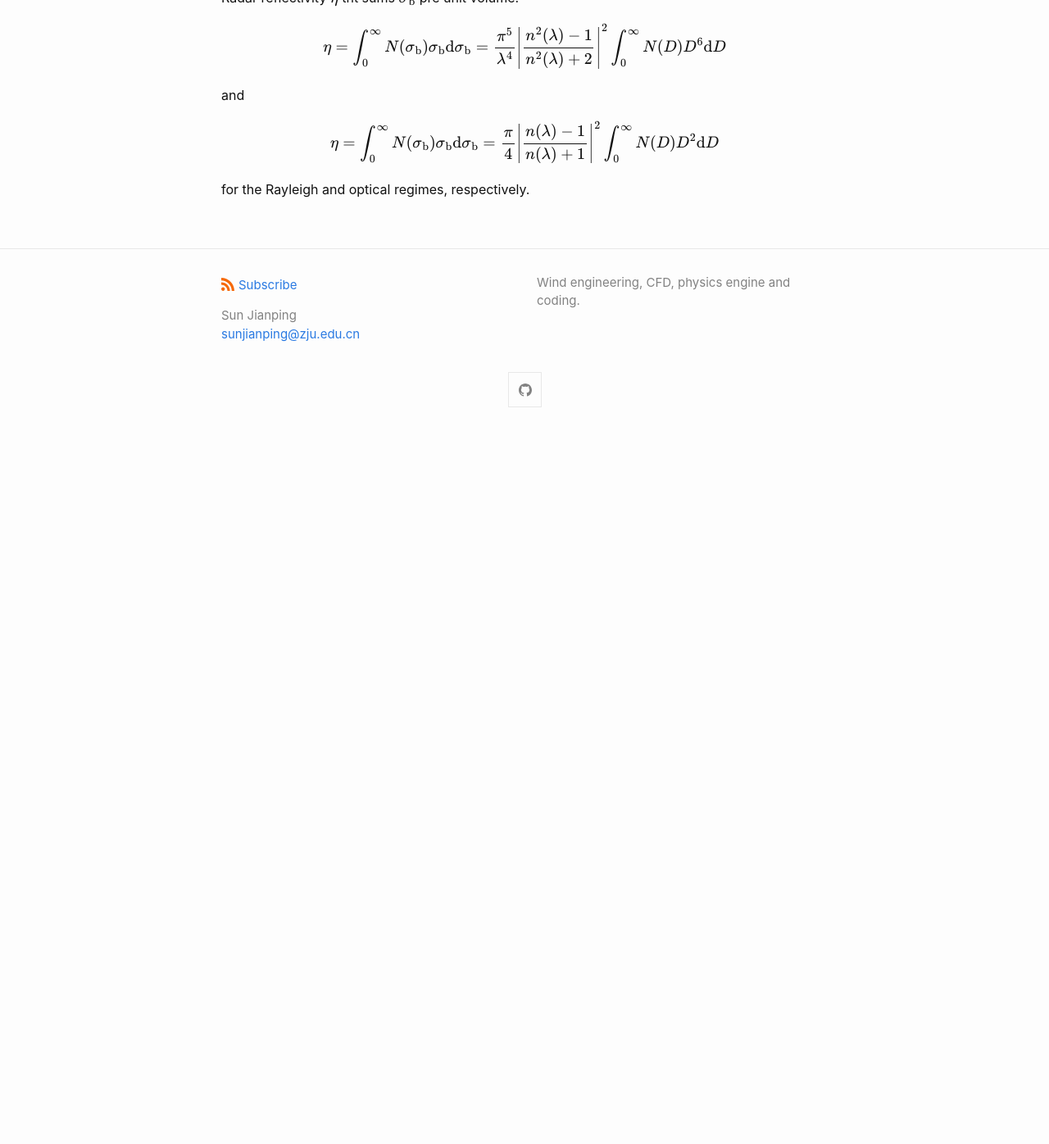
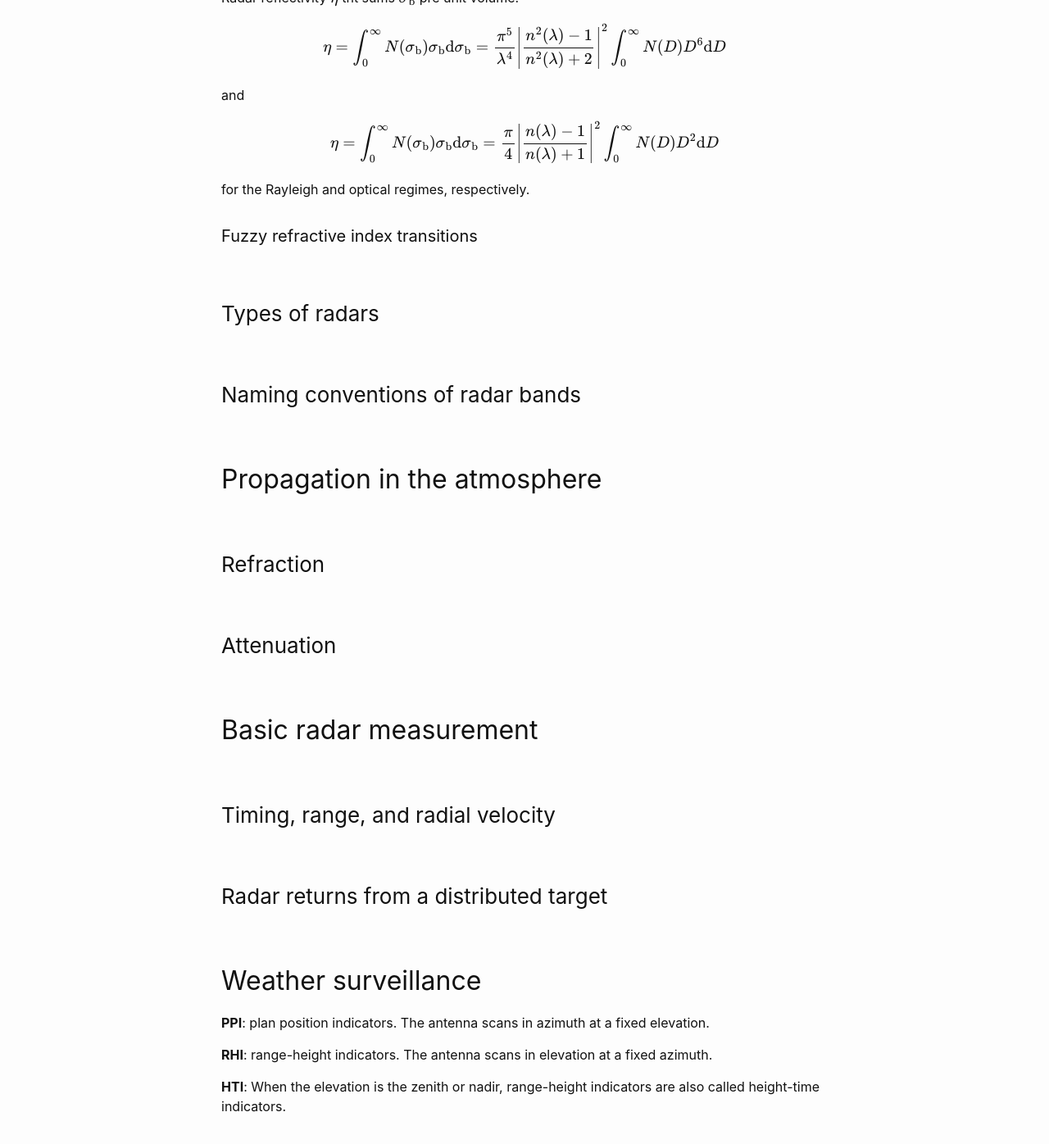
Before and after one commit to sunjp704/sunjp704.github.io, a Jekyll site: the page built from _posts/2022-08-05-radar-meteorology-1.md, in a window 1280 px wide and 1400 px high, scrolled down 2898 px. Shown: the top 1396 px of the window at 82% size. Built offline with Jekyll 4.4.1, drawn with Linux system fonts in a browser that asks for light colours; before the commit the page ends 3430 px from its top, so only the background shows below that.

Commit message:
update radar-meteorology-1

```diff
--- a/_posts/2022-08-05-radar-meteorology-1.md
+++ b/_posts/2022-08-05-radar-meteorology-1.md
@@ -95,3 +95,29 @@ $$
 $$
 
 for the Rayleigh and optical regimes, respectively.
+
+#### Fuzzy refractive index transitions
+
+### Types of radars
+
+### Naming conventions of radar bands
+
+## Propagation in the atmosphere
+
+### Refraction
+
+### Attenuation
+
+## Basic radar measurement
+
+### Timing, range, and radial velocity
+
+### Radar returns from a distributed target
+
+## Weather surveillance
+
+**PPI**: plan position indicators. The antenna scans in azimuth at a fixed elevation.
+
+**RHI**: range-height indicators. The antenna scans in elevation at a fixed azimuth.
+
+**HTI**: When the elevation is the zenith or nadir, range-height indicators are also called height-time indicators.
```
